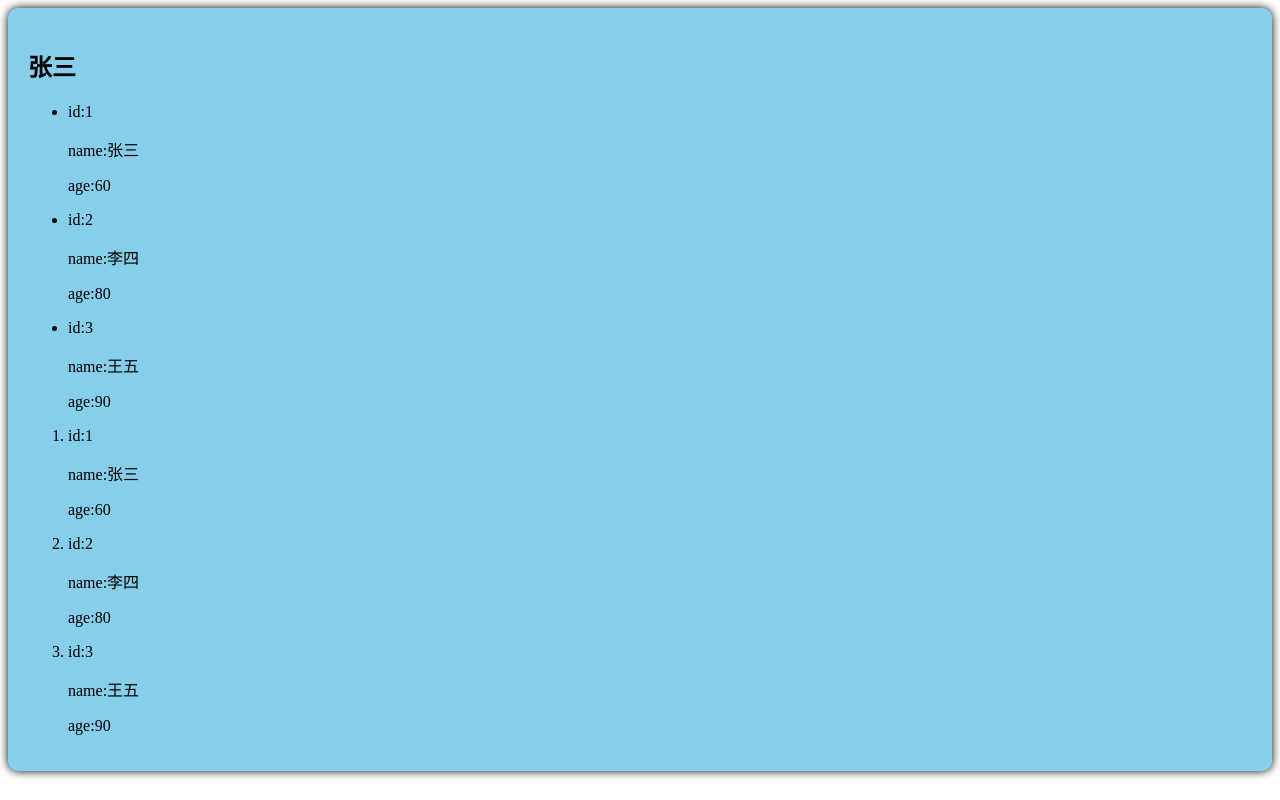
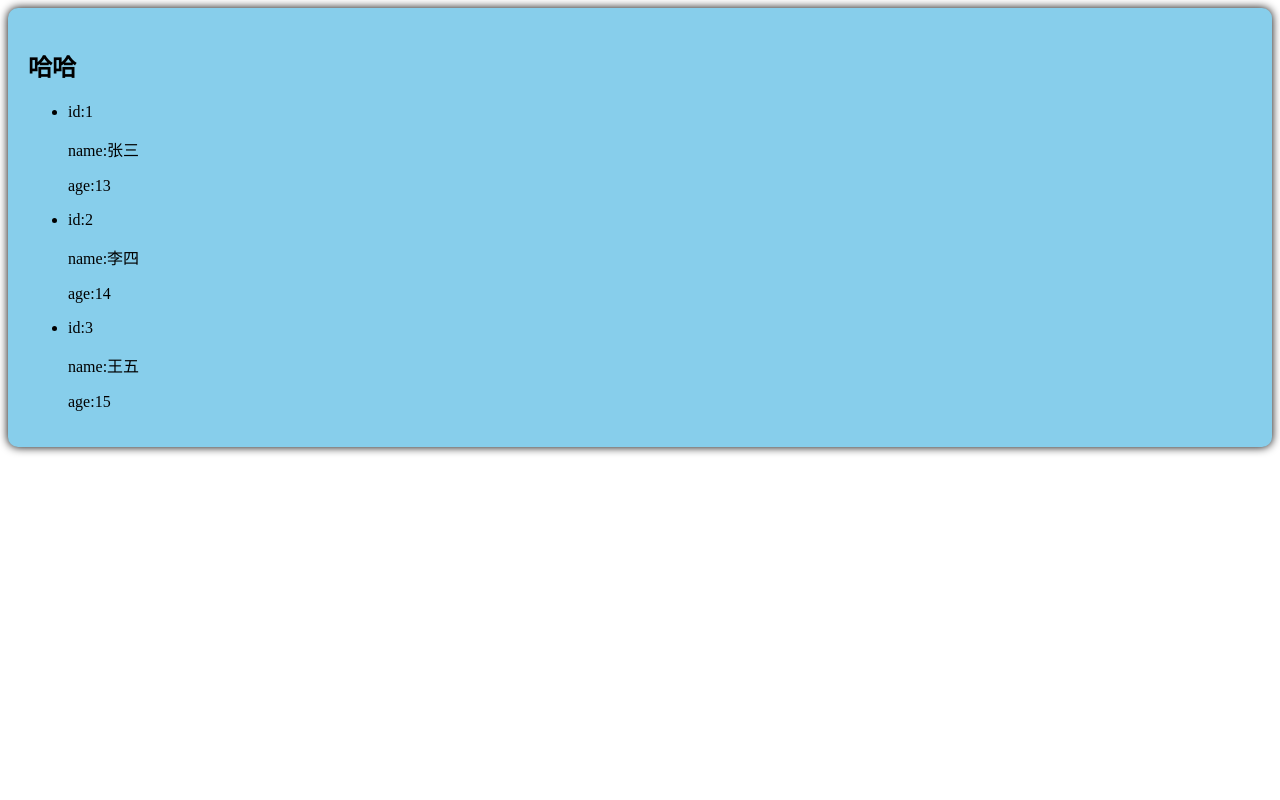
Before and after one commit to Ada-design/qianduan, a Vue app in the folder hello_vue3/: page / in a window 1280 px wide. Built offline with nearby package versions, Linux system fonts and the light colour scheme.

Commit message:
vue3中props的学习

```diff
--- a/hello_vue3/src/App.vue
+++ b/hello_vue3/src/App.vue
@@ -1,10 +1,21 @@
 <template>
   <!-- html -->
-  <TsDemo  />
+  <!-- :b表示属性b,等号里面的是表达式，a="1+1",里面是字符串，渲染出来的结果是a="1+1" -->
+  <!-- <h2 a="1+1" :b="1+1" c="x" :d="x"></h2> -->
+  <propsDemp a="哈哈" :list="personList" />
 </template>
 
 <script lang="ts" setup>
-import TsDemo from './components/TsDemo.vue';
+import propsDemp from '@/components/propsDemo.vue';
+// let x = 9
+import { reactive } from 'vue'
+import { type Persons } from '@/types';
+
+let personList: Persons = reactive<Persons>([
+  { id: '1', name: '张三', age: 13 },
+  { id: '2', name: '李四', age: 14 },
+  { id: '3', name: '王五', age: 15 }
+])
 </script>
 
 <style>
--- a/hello_vue3/src/components/TsDemo.vue
+++ b/hello_vue3/src/components/TsDemo.vue
@@ -21,7 +21,7 @@
 <script lang="ts" setup name="Ts-Demo">
 // @ 表示从src目录开始搜索
 // 导入类型PersonInter
-import { type PersonInter, type persons } from '@/types'
+import { type PersonInter, type Persons } from '@/types'
 
 // 声明变量为PersonInter类型，并且赋值
 let person: PersonInter = { id: '1', name: '张三', age: 60 }
@@ -33,7 +33,7 @@ let personList: Array<PersonInter> = [
     { id: '3', name: '王五', age: 90 },
 ]
 
-let personList2: persons = [
+let personList2: Persons = [
     { id: '1', name: '张三', age: 60 },
     { id: '2', name: '李四', age: 80 },
     { id: '3', name: '王五', age: 90 },
--- /dev/null
+++ b/hello_vue3/src/components/propsDemo.vue
@@ -0,0 +1,60 @@
+<template>
+    <div class="propsDemo">
+        <h2>{{ a }}</h2>
+        <ul>
+            <li v-for="item in list" :key="item.id">
+                <p>id:{{ item.id }}</p>
+                <p>name:{{ item.name }}</p>
+                <p>age:{{ item.age }}</p>
+            </li>
+        </ul>
+    </div>
+</template>
+
+<script lang="ts" setup name="props-Demo">
+// withDefaults默认值
+import { defineProps, withDefaults } from 'vue';
+import { type Persons } from '@/types'
+// 只接收list属性
+// defineProps(['list'])
+
+// 接收a和list两个属性，同时保存起来
+// let x = defineProps(['a', 'list'])
+// console.log(x)
+// 接收属性a的值
+// console.warn(x.a)
+// console.log(x.list)
+
+
+// 接收list+限制类型,a+限制类型
+// defineProps<{ list: Persons, a: string }>()
+
+// 接收list+限制类型+限制必要性+指定默认值
+// ?表示限制必要性，
+withDefaults(defineProps<{ list?: Persons, a: string }>(), {
+    // list没有值的时候的默认值
+    list: () => [
+        { id: '1', name: '张三', age: 60 }
+    ]
+})
+
+</script>
+
+<style scoped>
+.propsDemo {
+    background-color: skyblue;
+    box-shadow: 0 0 10px;
+    border-radius: 10px;
+    padding: 20px;
+}
+
+button {
+    background-color: rgb(0, 255, 162);
+    color: white;
+    border: none;
+    border-radius: 5px;
+    padding: 10px;
+    cursor: pointer;
+    margin-right: 10px;
+}
+</style>
--- a/hello_vue3/src/types/index.ts
+++ b/hello_vue3/src/types/index.ts
@@ -6,5 +6,5 @@ export interface PersonInter {
 }
 
 // 定义一个类型，类型为数组，数组中的每一项类型都为PersonInter
-export type persons = Array<PersonInter>
+export type Persons = Array<PersonInter>
 // 上述代码也可以写成这样的，export type persons = PersonInter[]
```
